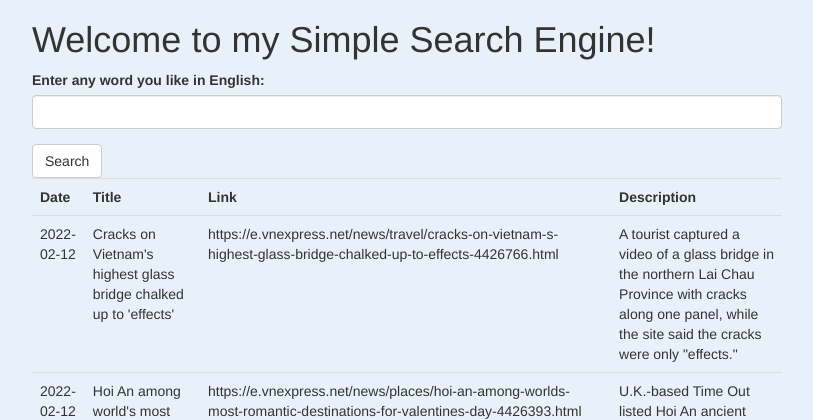
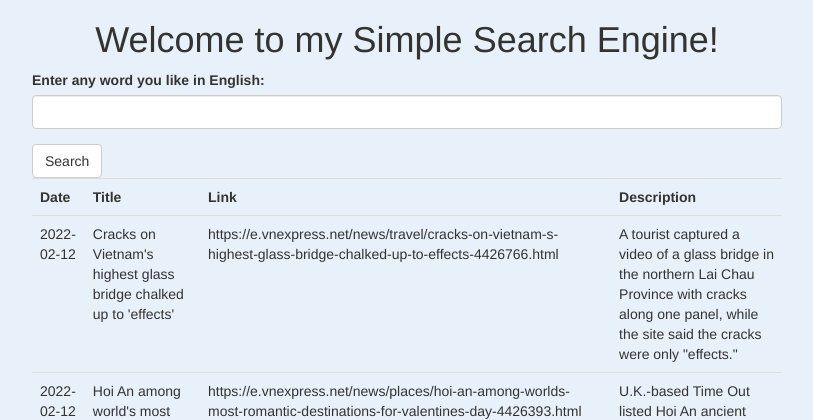
Before and after one commit to kzung1991/search-engine, a Flask app: page / in a window 1280 px wide. Shown: the top 420 px of the page, without its empty margins (38-851 px from the left). Run offline with Flask 2, Linux system fonts and the light colour scheme; data comes from the database, SQL or seed files in the repository; some libraries are stand-ins or nearby versions.

Commit message:
Align text in tag h1 to center

```diff
--- a/templates/index.html
+++ b/templates/index.html
@@ -5,6 +5,7 @@
 {{ super() }}
 	<style>
 		body { background: #e8f1f9; }
+		h1 {text-align: center;}
 	</style>
 {% endblock %}
 
```
